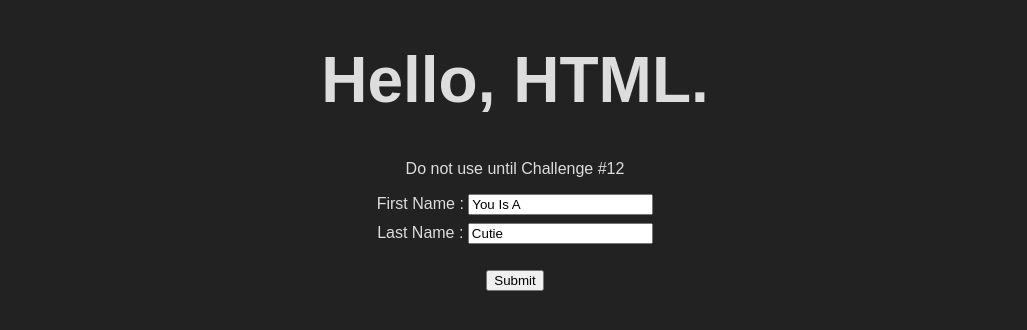
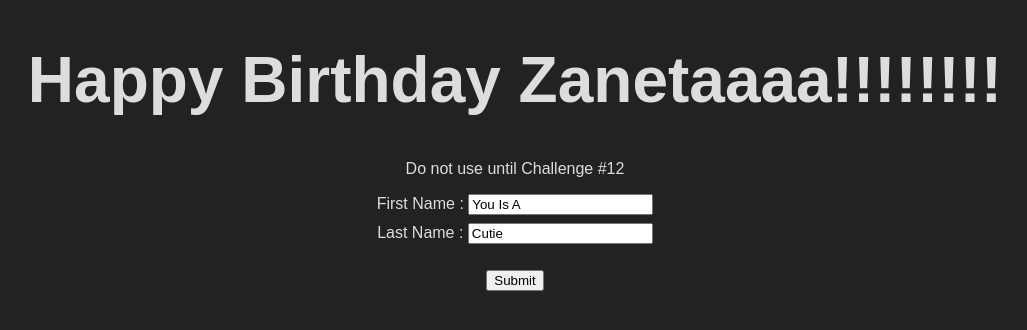
Before and after one commit to aryann23/boilerplate-express, a website: page views/index.html in a window 1280 px wide. Shown: the whole page, without its empty margins (125-1152 px from the left). Drawn offline with Linux system fonts and the light colour scheme.

Commit message:
Update index.html

```diff
--- a/views/index.html
+++ b/views/index.html
@@ -3,11 +3,11 @@
 	<head>
 		<meta charset="utf-8">
 		<meta name="viewport" content="width=device-width,initial-scale=1">
-		<title>Happy Birthday Zanetaaaa!!!!!!!!L</title>
+		<title>Happy Birthday Zanetaaaa!!!!!!!!</title>
 		<link rel="stylesheet" href="/public/style.css">
 	</head>
 	<body>
-		<h1>Hello, HTML.</h1>
+		<h1>Happy Birthday Zanetaaaa!!!!!!!!</h1>
 		<p>Do not use until Challenge #12</p>
      <form action="/name" method="post">
       <label>First Name :</label>
```
